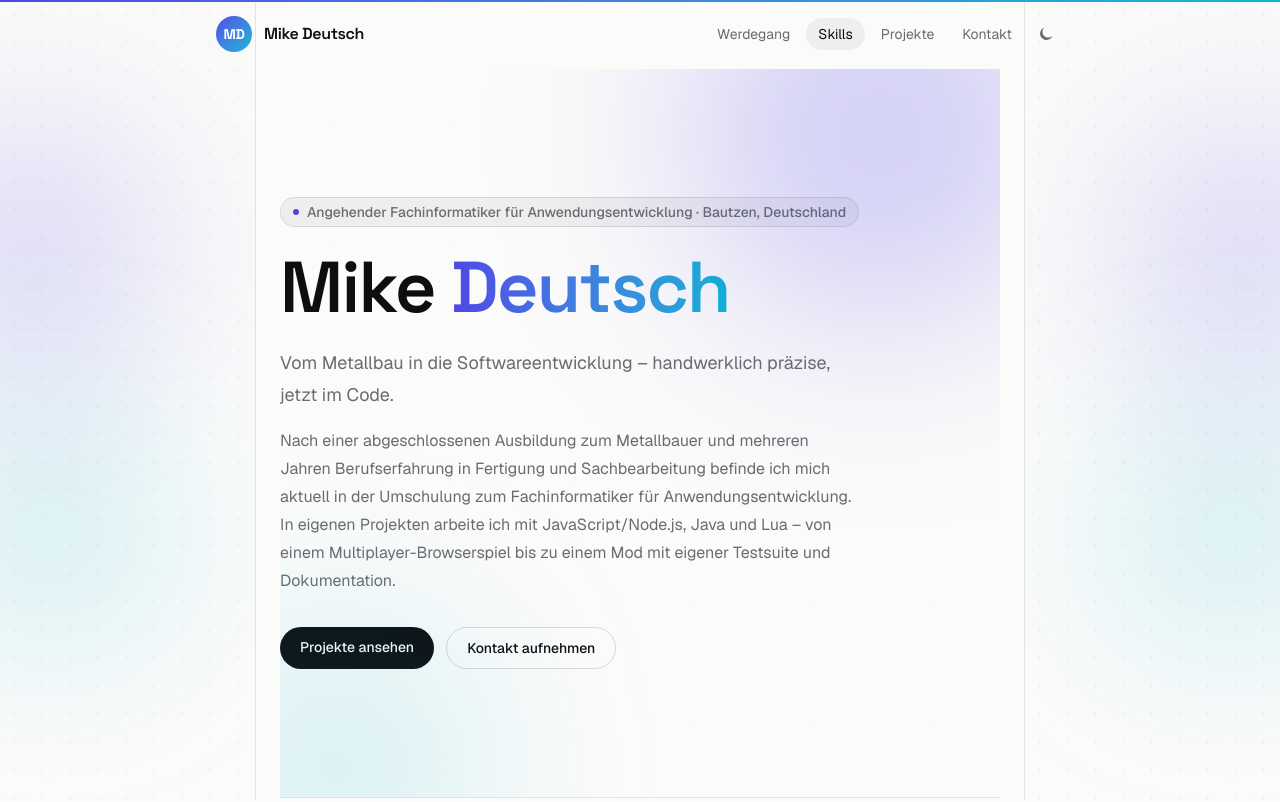
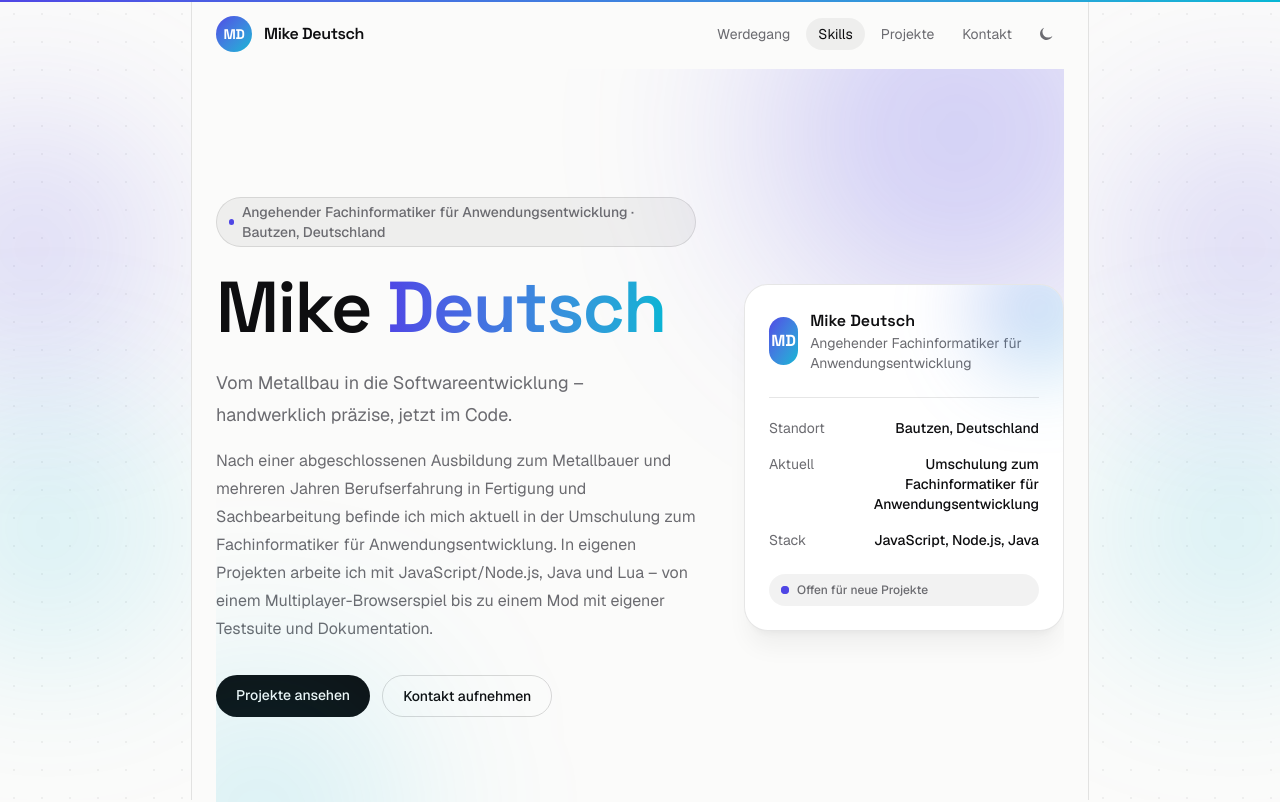
Before and after one commit to deutschmike0704-beep/deutschmike-dev, a Next.js app: page / in a window 1280 px wide. Shown: the top 802 px of the page. Built offline with nearby package versions, Linux system fonts and the light colour scheme.

Commit message:
feat: widen desktop layout, add two-column hero profile card

```diff
--- a/src/app/page.tsx
+++ b/src/app/page.tsx
@@ -10,7 +10,7 @@ export default function Home() {
   return (
     <>
       <Header />
-      <main className="mx-auto w-full max-w-3xl flex-1 px-6">
+      <main className="mx-auto w-full max-w-4xl flex-1 px-6">
         <Hero />
         <Skills />
         <Werdegang />
--- a/src/components/Footer.tsx
+++ b/src/components/Footer.tsx
@@ -6,7 +6,7 @@ export default function Footer() {
 
   return (
     <footer className="border-t border-foreground/10 py-8 text-sm text-muted">
-      <div className="mx-auto flex max-w-3xl flex-col gap-3 px-6 sm:flex-row sm:items-center sm:justify-between">
+      <div className="mx-auto flex max-w-4xl flex-col gap-3 px-6 sm:flex-row sm:items-center sm:justify-between">
         <p>
           © {new Date().getFullYear()} {profile.name}
         </p>
--- a/src/components/GutterDecor.tsx
+++ b/src/components/GutterDecor.tsx
@@ -7,7 +7,7 @@ export default function GutterDecor({ side }: { side: "left" | "right" }) {
       className={`pointer-events-none fixed inset-y-0 z-0 hidden overflow-hidden lg:block ${
         isLeft ? "left-0 border-r" : "right-0 border-l"
       } border-foreground/10`}
-      style={{ width: "calc(50% - 24rem)" }}
+      style={{ width: "calc(50% - 28rem)" }}
     >
       <div className="dot-grid absolute inset-0" />
       <div
--- a/src/components/Hero.tsx
+++ b/src/components/Hero.tsx
@@ -1,7 +1,7 @@
 "use client";
 
 import { motion } from "framer-motion";
-import { profile } from "@/data/profile";
+import { profile, skills, career } from "@/data/profile";
 
 const container = {
   hidden: {},
@@ -19,8 +19,17 @@ const word = {
   },
 };
 
+const initials = profile.name
+  .split(" ")
+  .map((part) => part[0])
+  .filter(Boolean)
+  .slice(0, 2)
+  .join("")
+  .toUpperCase();
+
 export default function Hero() {
   const nameWords = profile.name.split(" ");
+  const currentRole = career[0];
 
   return (
     <section
@@ -36,6 +45,8 @@ export default function Hero() {
         className="pointer-events-none absolute -bottom-24 left-[-10%] h-64 w-64 rounded-full bg-accent-2/20 blur-[100px]"
       />
 
+      <div className="grid gap-16 lg:grid-cols-[1fr_20rem] lg:items-center lg:gap-12">
+        <div>
           <motion.p
             initial={{ opacity: 0, y: 12 }}
             animate={{ opacity: 1, y: 0 }}
@@ -56,7 +67,11 @@ export default function Hero() {
               <motion.span
                 key={`${w}-${i}`}
                 variants={word}
-            className={i === nameWords.length - 1 ? "bg-gradient-to-r from-accent to-accent-2 bg-clip-text text-transparent" : undefined}
+                className={
+                  i === nameWords.length - 1
+                    ? "bg-gradient-to-r from-accent to-accent-2 bg-clip-text text-transparent"
+                    : undefined
+                }
               >
                 {w}
               </motion.span>
@@ -100,6 +115,58 @@ export default function Hero() {
               Kontakt aufnehmen
             </a>
           </motion.div>
+        </div>
+
+        <motion.div
+          initial={{ opacity: 0, y: 24, scale: 0.96 }}
+          animate={{ opacity: 1, y: 0, scale: 1 }}
+          transition={{ duration: 0.7, delay: 0.3, ease: [0.16, 1, 0.3, 1] }}
+          className="relative hidden lg:block"
+        >
+          <div className="relative overflow-hidden rounded-3xl border border-foreground/10 bg-card p-6 shadow-xl shadow-black/5">
+            <div
+              aria-hidden="true"
+              className="pointer-events-none absolute -right-10 -top-10 h-32 w-32 rounded-full bg-gradient-to-br from-accent/30 to-accent-2/30 blur-2xl"
+            />
+            <div className="flex items-center gap-3">
+              <span className="flex h-12 w-12 items-center justify-center rounded-full bg-gradient-to-br from-accent to-accent-2 font-display text-base font-bold text-accent-contrast">
+                {initials}
+              </span>
+              <div>
+                <p className="font-display font-semibold">{profile.name}</p>
+                <p className="text-sm text-muted">{profile.role}</p>
+              </div>
+            </div>
+
+            <dl className="mt-6 space-y-4 border-t border-foreground/10 pt-5 text-sm">
+              <div className="flex justify-between gap-4">
+                <dt className="text-muted">Standort</dt>
+                <dd className="text-right font-medium">{profile.location}</dd>
+              </div>
+              <div className="flex justify-between gap-4">
+                <dt className="text-muted">Aktuell</dt>
+                <dd className="text-right font-medium">
+                  {currentRole.title}
+                </dd>
+              </div>
+              <div className="flex justify-between gap-4">
+                <dt className="text-muted">Stack</dt>
+                <dd className="text-right font-medium">
+                  {skills.slice(0, 3).join(", ")}
+                </dd>
+              </div>
+            </dl>
+
+            <div className="mt-6 flex items-center gap-2 rounded-full bg-foreground/5 px-3 py-2 text-xs font-medium text-muted">
+              <span className="relative flex h-2 w-2">
+                <span className="absolute inline-flex h-full w-full animate-ping rounded-full bg-accent opacity-75" />
+                <span className="relative inline-flex h-2 w-2 rounded-full bg-accent" />
+              </span>
+              Offen für neue Projekte
+            </div>
+          </div>
+        </motion.div>
+      </div>
     </section>
   );
 }
```
Lines whose indentation alone changed are shown as unchanged.
